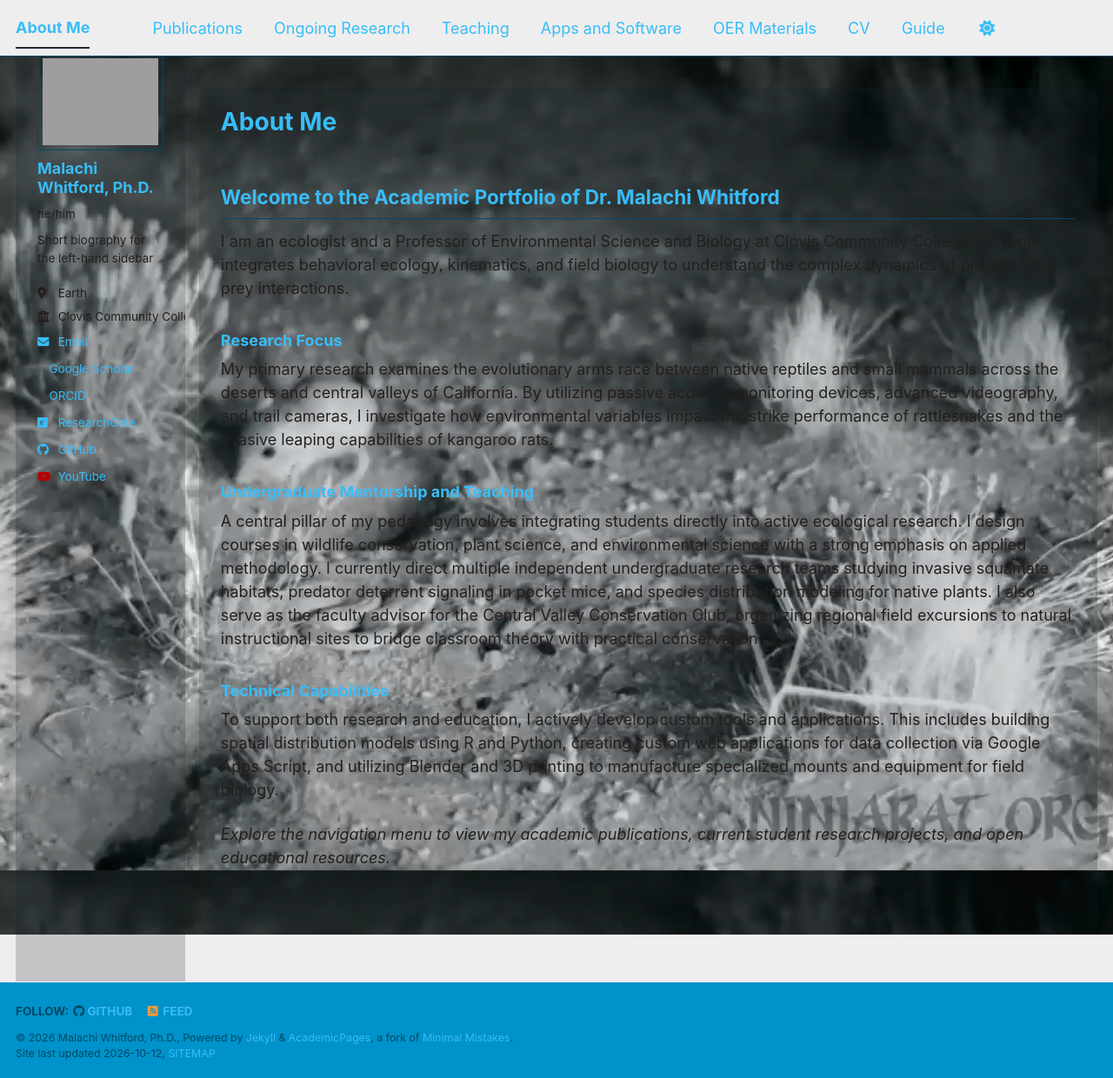
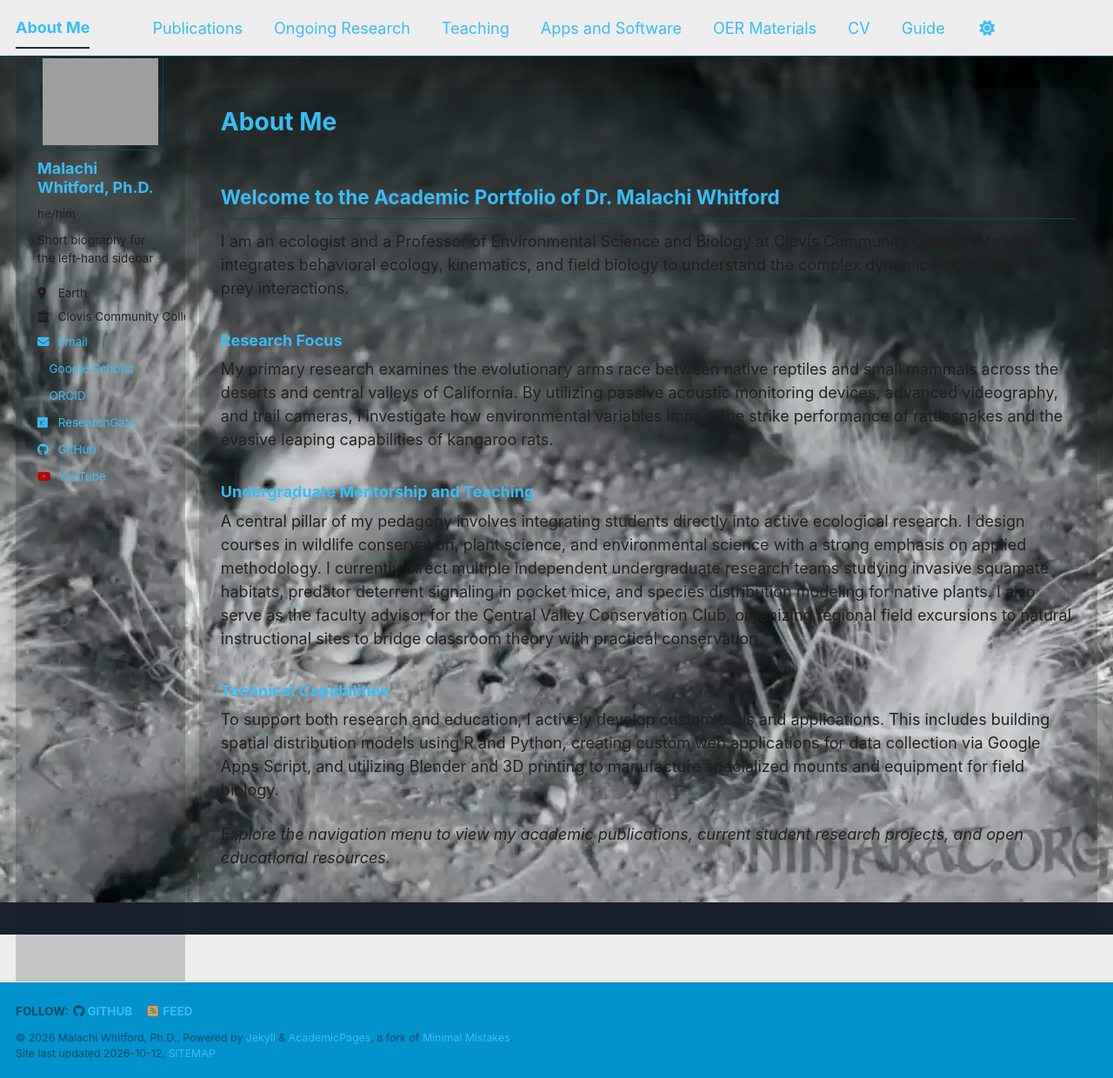
Before and after one commit to malachi-whitford/malachi-whitford.github.io, a Jekyll site: the page built from _pages/about.md, in a window 1280 px wide and 1240 px high. Shown: the whole window at 87% size. Built offline with Jekyll 4.4.1, drawn with Linux system fonts in a browser that asks for light colours; a style sheet for code colours, icons or effects is not loaded.

Commit message:
Update background image size and add color
Changed background size from 'cover' to 'contain' and added a background color.

```diff
--- a/assets/css/main.scss
+++ b/assets/css/main.scss
@@ -59,10 +59,12 @@
 /* --- Global Background Image --- */
 body {
     background-image: url('/images/background.png') !important;
-    background-size: cover !important;
+    background-size: contain !important;
     background-attachment: fixed !important;
     background-position: center center !important; /* Forces the image to center rather than crop to the top */
     background-repeat: no-repeat !important;
+   /* Fills the remaining empty space with your dark theme color */
+    background-color: #1a202c !important;
 }
 
 /* --- Content Readability Fix --- */
```
